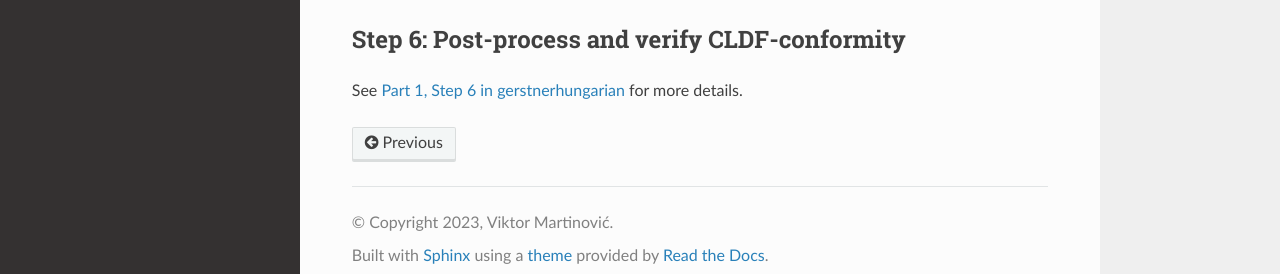
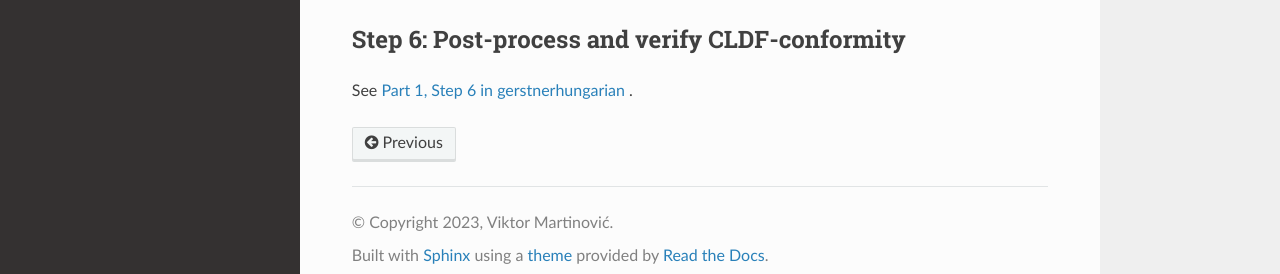
Before and after one commit to LoanpyDataHub/koeblergothic, a Sphinx documentation site: the page built from docs/mkcldf.rst, in a window 1280 px wide and 900 px high, scrolled down 5873 px. Shown: the part 608-882 px from the top of the window. Built offline with Sphinx 7.4.7 and the Read the Docs theme 2.0.0, drawn with Linux system fonts in a browser that asks for light colours.

Commit message:
[skip ci] updatedocs

```diff
--- a/docs/mkcldf.rst
+++ b/docs/mkcldf.rst
@@ -379,4 +379,4 @@ Step 6: Post-process and verify CLDF-conformity
 
 See `Part 1, Step 6 in gerstnerhungarian
 <https://gerstnerhungarian.readthedocs.io/en/latest/mkcldf.html#step-6-test-with-pytest-cldf-whether-the-dataset-is-cldf-conform>`_
-for more details.
+.
```
